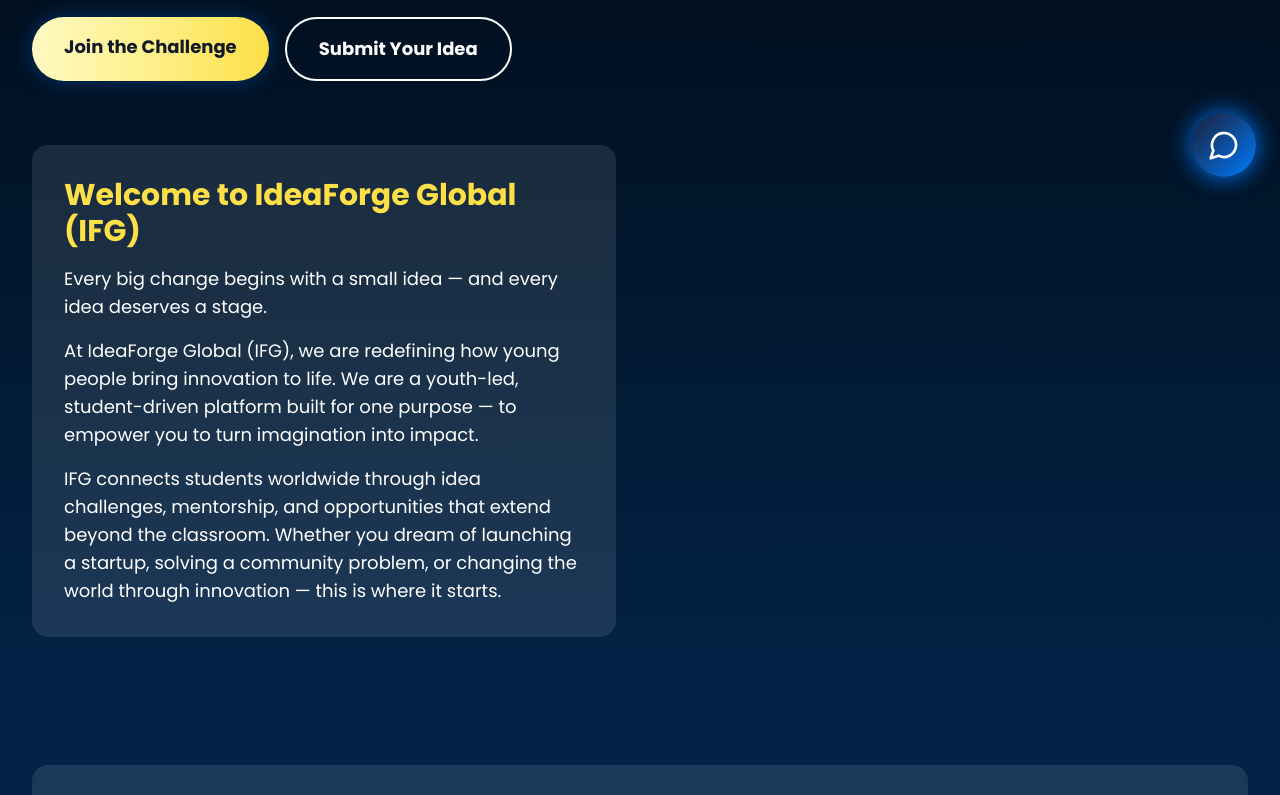
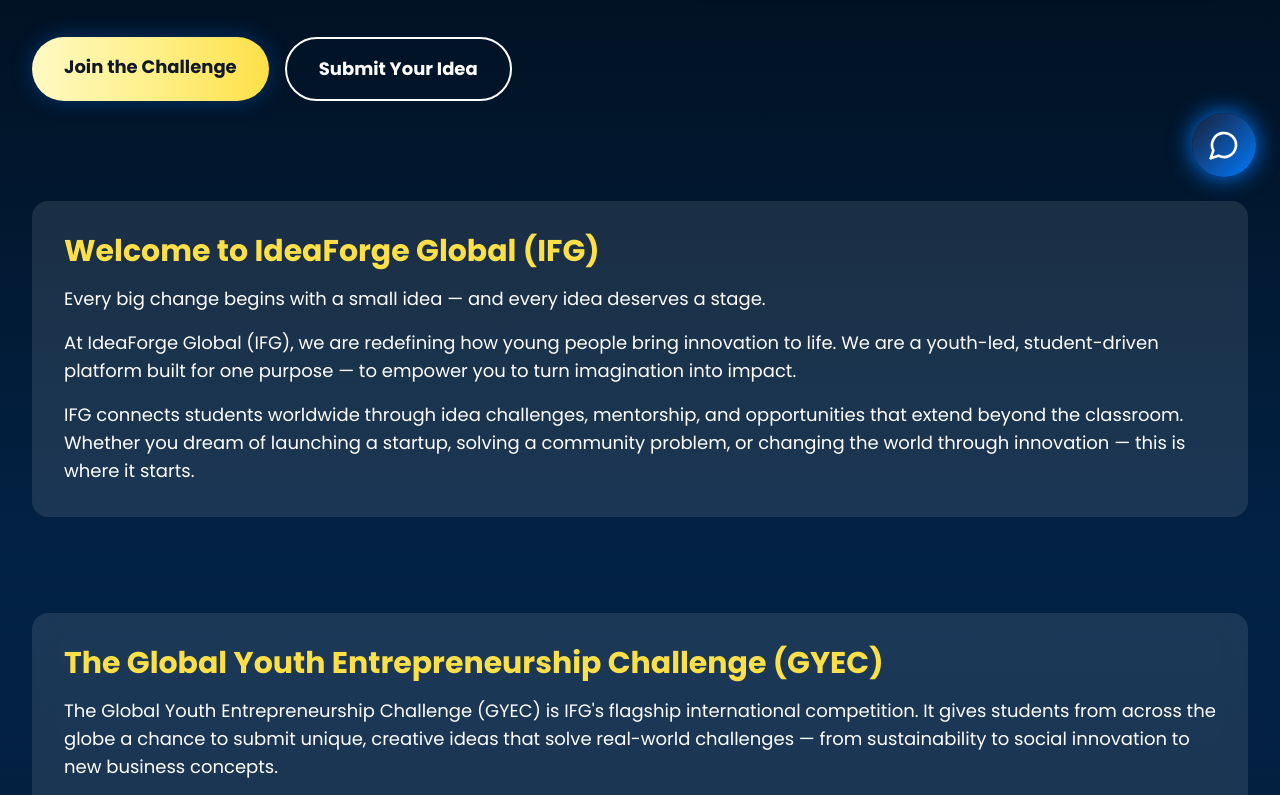
Before and after one commit to Arush-Developer/IFG-Website, a React (Vite) app: page / in a window 1280 px wide. Shown: the part 599-1394 px from the top of the page. Built offline with nearby package versions, Linux system fonts and the light colour scheme.

Commit message:
Update HomePage.tsx

```diff
--- a/src/pages/HomePage.tsx
+++ b/src/pages/HomePage.tsx
@@ -37,36 +37,10 @@ const HomePage: React.FC = () => {
                 Submit Your Idea
               </a>
             </div>
-
-            {/* WELCOME BOX (expanded width to match GYEC) */}
-            <div className="flex flex-wrap items-center gap-6 sm:gap-8 pt-8 animate-fade-in stagger-4">
-              <div className="bg-white/10 backdrop-blur-md rounded-2xl p-8 w-full max-w-7xl">
-                <h2 className="text-2xl sm:text-3xl font-bold mb-4 text-yellow-300">
-                  Welcome to IdeaForge Global (IFG)
-                </h2>
-                <p className="text-white text-base sm:text-lg leading-relaxed mb-4">
-                  Every big change begins with a small idea — and every idea
-                  deserves a stage.
-                </p>
-                <p className="text-white text-base sm:text-lg leading-relaxed mb-4">
-                  At IdeaForge Global (IFG), we are redefining how young people
-                  bring innovation to life. We are a youth-led, student-driven
-                  platform built for one purpose — to empower you to turn
-                  imagination into impact.
-                </p>
-                <p className="text-white text-base sm:text-lg leading-relaxed">
-                  IFG connects students worldwide through idea challenges,
-                  mentorship, and opportunities that extend beyond the
-                  classroom. Whether you dream of launching a startup, solving a
-                  community problem, or changing the world through innovation —
-                  this is where it starts.
-                </p>
-              </div>
-            </div>
           </div>
 
-          {/* RIGHT IMAGE (moved 5–10px down) */}
-          <div className="relative animate-slide-in-right stagger-2 -translate-y-14 md:-translate-y-18">
+          {/* RIGHT IMAGE (moved 8px down) */}
+          <div className="relative animate-slide-in-right stagger-2 translate-y-2">
             <div className="floating-element">
               <img
                 src="https://images.unsplash.com/photo-1522202176988-66273c2fd55f?auto=format&fit=crop&w=800&q=80"
@@ -80,6 +54,31 @@ const HomePage: React.FC = () => {
               style={{ animationDelay: "-2s" }}
             ></div>
           </div>
+        </div>
+      </div>
+
+      {/* WELCOME BOX (now full width like GYEC) */}
+      <div className="max-w-7xl mx-auto px-4 sm:px-6 lg:px-8 pb-12 animate-fade-in">
+        <div className="bg-white/10 backdrop-blur-md rounded-2xl p-8 w-full">
+          <h2 className="text-2xl sm:text-3xl font-bold mb-4 text-yellow-300">
+            Welcome to IdeaForge Global (IFG)
+          </h2>
+          <p className="text-white text-base sm:text-lg leading-relaxed mb-4">
+            Every big change begins with a small idea — and every idea deserves
+            a stage.
+          </p>
+          <p className="text-white text-base sm:text-lg leading-relaxed mb-4">
+            At IdeaForge Global (IFG), we are redefining how young people bring
+            innovation to life. We are a youth-led, student-driven platform
+            built for one purpose — to empower you to turn imagination into
+            impact.
+          </p>
+          <p className="text-white text-base sm:text-lg leading-relaxed">
+            IFG connects students worldwide through idea challenges, mentorship,
+            and opportunities that extend beyond the classroom. Whether you
+            dream of launching a startup, solving a community problem, or
+            changing the world through innovation — this is where it starts.
+          </p>
         </div>
       </div>
 
```
